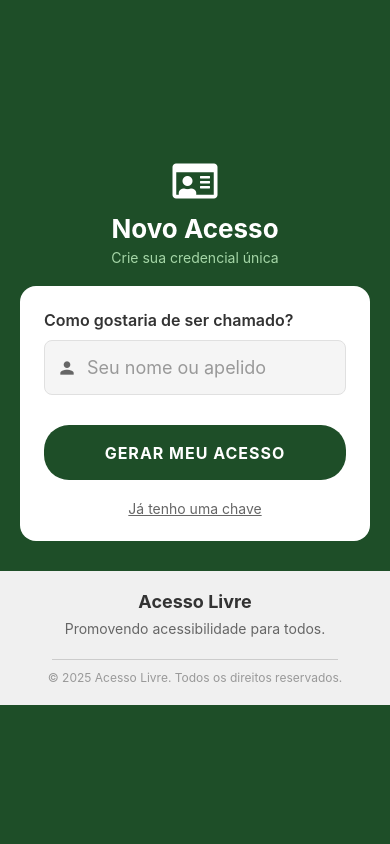
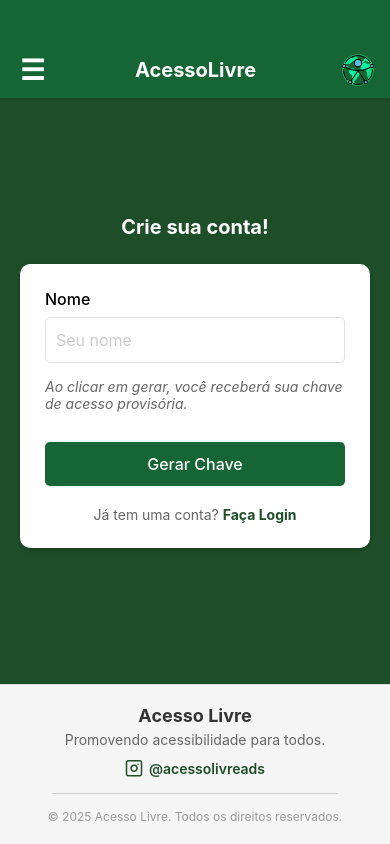
Before and after one commit to Erlanoep13/AcessoLivre-Mobile, a React Native app: screen /Register in a window 390 px wide. Built offline with nearby package versions, Linux system fonts and the light colour scheme.

Commit message:
corrigindo pagina de cadastro e foooter

```diff
--- a/package.json
+++ b/package.json
@@ -19,11 +19,13 @@
     "expo-status-bar": "~3.0.8",
     "express": "^5.1.0",
     "react": "19.1.0",
+    "react-dom": "19.1.0",
     "react-native": "0.81.5",
     "react-native-maps": "1.20.1",
     "react-native-safe-area-context": "~5.6.0",
     "react-native-screens": "~4.16.0",
-    "react-native-svg": "15.12.1"
+    "react-native-svg": "15.12.1",
+    "react-native-web": "^0.21.0"
   },
   "devDependencies": {
     "@types/react": "~19.1.0",
--- a/src/components/Footer.jsx
+++ b/src/components/Footer.jsx
@@ -1,17 +1,26 @@
-// Footer.jsx
-
 import React from 'react';
-import { View, Text, StyleSheet, TouchableOpacity } from 'react-native';
+import { View, Text, StyleSheet, TouchableOpacity, Linking } from 'react-native';
+import { Feather } from '@expo/vector-icons';
 
 export function Footer() {
+
+  const openInstagram = () => {
+    Linking.openURL('https://instagram.com/acessolivreads');
+  };
+
   return (
     <View style={styles.container}>
       <View style={styles.content}>
+
         <Text style={styles.title}>Acesso Livre</Text>
-
         <Text style={styles.text}>
           Promovendo acessibilidade para todos.
         </Text>
+
+        <TouchableOpacity style={styles.simpleLink} onPress={openInstagram}>
+          <Feather name="instagram" size={18} color="#1e4e28" />
+          <Text style={styles.linkText}>@acessolivreads</Text>
+        </TouchableOpacity>
 
         <View style={styles.divider} />
 
@@ -25,10 +34,13 @@ export function Footer() {
 
 const styles = StyleSheet.create({
   container: {
-    backgroundColor: '#f0f0f0',
+    backgroundColor: '#f5f5f5',
     paddingVertical: 20,
     paddingHorizontal: 16,
     width: '100%',
+    marginTop: 20,
+    borderTopWidth: 1,
+    borderTopColor: '#e0e0e0',
   },
   content: {
     alignItems: 'center',
@@ -38,22 +50,36 @@ const styles = StyleSheet.create({
     fontSize: 18,
     fontWeight: 'bold',
     color: '#333',
-    marginBottom: 8,
+    marginBottom: 5,
   },
   text: {
     fontSize: 14,
     color: '#666',
     textAlign: 'center',
-    marginBottom: 12,
+    marginBottom: 10,
   },
+
+  simpleLink: {
+    flexDirection: 'row', // Coloca ícone e texto lado a lado
+    alignItems: 'center',
+    marginBottom: 15,
+    gap: 6, // Espacinho entre o ícone e a letra
+  },
+  linkText: {
+    fontSize: 14,
+    color: '#1e4e28', // Verde da marca
+    fontWeight: '600',
+  },
+
   divider: {
     height: 1,
     backgroundColor: '#ccc',
     width: '80%',
-    marginVertical: 10,
+    marginBottom: 15,
   },
   copyright: {
     fontSize: 12,
     color: '#999',
+    textAlign: 'center',
   },
 });
--- a/src/components/LoginForm.jsx
+++ b/src/components/LoginForm.jsx
@@ -1,15 +1,30 @@
 // LoginForm.jsx
 
 import React, { useState } from 'react';
-import { View, Text, TextInput, TouchableOpacity, StyleSheet } from 'react-native';
+import { View, Text, TextInput, TouchableOpacity, StyleSheet, Alert } from 'react-native';
+
+// 1. IMPORTAR O HOOK DE NAVEGAÇÃO
+import { useNavigation } from '@react-navigation/native';
 
 export function LoginForm() {
+  // 2. ATIVAR A NAVEGAÇÃO
+  const navigation = useNavigation();
+
   const [nome, setNome] = useState('');
   const [chaveAcesso, setChaveAcesso] = useState('');
 
   function handleLogin() {
+    // Validação simples
+    if (!chaveAcesso.trim()) {
+      Alert.alert('Erro', 'Por favor, digite sua chave de acesso.');
+      return;
+    }
+
     console.log('Logando com:', nome, chaveAcesso);
-    // TODO: função de autenticação
+
+    // Se o login der certo, vai para o Mapa
+    // Verifique se o nome da rota no routes.jsx é 'MapPage'
+    navigation.navigate('MapPage');
   }
 
   return (
@@ -23,6 +38,11 @@ export function LoginForm() {
       {/* Card Branco */}
       <View style={styles.card}>
 
+        {/* Nota: Se no cadastro agora pedimos APENAS a chave numérica,
+            talvez não precise pedir o "Nome" aqui no Login, apenas a chave.
+            Mas mantive o campo Nome conforme seu código original.
+        */}
+
         <Text style={styles.label}>Nome</Text>
         <TextInput
           style={styles.input}
@@ -35,8 +55,9 @@ export function LoginForm() {
         <Text style={styles.label}>Chave de acesso</Text>
         <TextInput
           style={styles.input}
-          placeholder="Sua chave"
+          placeholder="Sua chave (apenas números)"
           placeholderTextColor="#ccc"
+          keyboardType="numeric" // Teclado numérico para facilitar
           secureTextEntry={true}
           value={chaveAcesso}
           onChangeText={setChaveAcesso}
@@ -49,7 +70,11 @@ export function LoginForm() {
       </View>
 
       {/* Link Criar Conta */}
-      <TouchableOpacity style={styles.createAccountContainer}>
+      <TouchableOpacity
+        style={styles.createAccountContainer}
+        // 3. AQUI ESTÁ A MÁGICA:
+        onPress={() => navigation.navigate('Register')}
+      >
         <Text style={styles.createAccountText}>Criar conta</Text>
       </TouchableOpacity>
 
--- a/src/pages/User/RegisterPage.jsx
+++ b/src/pages/User/RegisterPage.jsx
@@ -6,95 +6,109 @@ import {
     TouchableOpacity,
     StyleSheet,
     ScrollView,
+    StatusBar,
     Alert
 } from 'react-native';
-import { MaterialIcons, FontAwesome5 } from '@expo/vector-icons';
+import { MaterialIcons } from '@expo/vector-icons';
 import { useNavigation } from '@react-navigation/native';
+
+import { Navbar } from '../../components/Navbar';
 import { Footer } from '../../components/Footer';
 
 export function RegisterPage() {
     const navigation = useNavigation();
+    const [name, setName] = useState('');
+    const [accessKey, setAccessKey] = useState('');
 
-  const [name, setName] = useState('');
-  const [generatedKey, setGeneratedKey] = useState(null); // Estado para guardar a chave gerada
-
-  // Função para Gerar a Chave
-  const handleRegister = () => {
+    const handleGenerateKey = () => {
+        // Validação simples
         if (name.trim() === '') {
-      Alert.alert("Campo Obrigatório", "Por favor, digite seu nome.");
+            Alert.alert("Campo obrigatório", "Por favor, digite seu nome.");
             return;
         }
 
-    // Simulação de geração de chave (No futuro, o Backend fará isso)
-    // Gera algo como: AL-8X2A-9B3C
-    const randomPart = Math.random().toString(36).substring(2, 6).toUpperCase();
-    const randomPart2 = Math.random().toString(36).substring(2, 6).toUpperCase();
-    const newKey = `AL-${randomPart}-${randomPart2}`;
-
-    setGeneratedKey(newKey); // Salva a chave e muda a tela visualmente
+        // --- MUDANÇA AQUI ---
+        // Por enquanto, definimos a chave fixar como "1".
+        // Futuramente, isso virá da resposta do seu backend/banco de dados.
+        setAccessKey("1");
     };
 
-  const handleGoToLogin = () => {
-    navigation.navigate('Login'); // Certifique-se que o nome da rota é 'Login'
+    const handleCopyAndLogin = () => {
+        // Futuramente: Copiar para área de transferência
+        navigation.navigate('Login');
     };
 
     return (
         <View style={styles.container}>
+            {/* StatusBar combinando com o fundo */}
+            <StatusBar backgroundColor="#1e4e28" barStyle="light-content" />
+
+            <Navbar />
+
             <ScrollView contentContainerStyle={styles.scrollContent}>
 
-        <View style={styles.header}>
-          <FontAwesome5 name="id-card" size={40} color="#fff" />
-          <Text style={styles.title}>Novo Acesso</Text>
-          <Text style={styles.subtitle}>Crie sua credencial única</Text>
-        </View>
+                <View style={styles.formArea}>
 
-        {/* --- RENDERIZAÇÃO CONDICIONAL --- */}
+                    {/* Título da Página (Estilo Login) */}
+                    <Text style={styles.pageTitle}>
+                        Crie sua conta!
+                    </Text>
 
-        {!generatedKey ? (
-          // 1. FORMULÁRIO (Mostra se NÃO tiver chave gerada ainda)
-          <View style={styles.formCard}>
-            <Text style={styles.label}>Como gostaria de ser chamado?</Text>
+                    <View style={styles.card}>
 
-            <View style={styles.inputContainer}>
-              <MaterialIcons name="person" size={20} color="#666" style={styles.inputIcon} />
+                        {!accessKey ? (
+                            // --- ESTADO 1: FORMULÁRIO ---
+                            <>
+                                <Text style={styles.label}>Nome</Text>
                                 <TextInput
                                     style={styles.input}
-                placeholder="Seu nome ou apelido"
-                placeholderTextColor="#999"
+                                    placeholder="Seu nome"
+                                    placeholderTextColor="#ccc"
                                     value={name}
                                     onChangeText={setName}
                                 />
+
+                                <Text style={styles.helperText}>
+                                    Ao clicar em gerar, você receberá sua chave de acesso provisória.
+                                </Text>
+
+                                {/* Botão estilo Login (Azul Marinho) */}
+                                <TouchableOpacity style={styles.navyButton} onPress={handleGenerateKey}>
+                                    <Text style={styles.buttonText}>Gerar Chave</Text>
+                                </TouchableOpacity>
+
+                                <TouchableOpacity
+                                    style={styles.linkButton}
+                                    onPress={() => navigation.navigate('Login')}
+                                >
+                                    <Text style={styles.linkText}>
+                                        Já tem uma conta? <Text style={styles.linkBold}>Faça Login</Text>
+                                    </Text>
+                                </TouchableOpacity>
+                            </>
+                        ) : (
+                            // --- ESTADO 2: SUCESSO (MOSTRA A CHAVE "1") ---
+                            <View style={styles.successContainer}>
+                                <MaterialIcons name="check-circle" size={48} color="#1e4e28" />
+                                <Text style={styles.successTitle}>Tudo pronto, {name}!</Text>
+                                <Text style={styles.instructionText}>
+                                    Esta é sua chave de acesso. Você precisará dela para entrar.
+                                </Text>
+
+                                {/* Mostra a chave fixa "1" */}
+                                <View style={styles.keyDisplay}>
+                                    <Text style={styles.keyText}>{accessKey}</Text>
                                 </View>
 
-            <TouchableOpacity style={styles.button} onPress={handleRegister}>
-              <Text style={styles.buttonText}>GERAR MEU ACESSO</Text>
-            </TouchableOpacity>
-
-            <TouchableOpacity style={styles.linkButton} onPress={handleGoToLogin}>
-              <Text style={styles.linkText}>Já tenho uma chave</Text>
-            </TouchableOpacity>
-          </View>
-
-        ) : (
-          // 2. RESULTADO (Mostra se a chave JÁ foi gerada)
-          <View style={styles.resultCard}>
-            <MaterialIcons name="verified" size={50} color="#1e4e28" style={{marginBottom: 10}} />
-            <Text style={styles.successTitle}>Cadastro Realizado!</Text>
-            <Text style={styles.instruction}>
-              Olá, <Text style={{fontWeight:'bold'}}>{name}</Text>! Esta é sua chave de acesso.
-              Anote-a em um lugar seguro, você precisará dela para entrar.
-            </Text>
-
-            {/* A CHAVE EM DESTAQUE */}
-            <View style={styles.keyBox}>
-              <Text style={styles.keyText}>{generatedKey}</Text>
-            </View>
-
-            <TouchableOpacity style={styles.button} onPress={handleGoToLogin}>
-              <Text style={styles.buttonText}>COPIEI, IR PARA LOGIN</Text>
+                                {/* Botão estilo Login (Azul Marinho) */}
+                                <TouchableOpacity style={styles.navyButton} onPress={handleCopyAndLogin}>
+                                    <Text style={styles.buttonText}>Ir para Login</Text>
                                 </TouchableOpacity>
                             </View>
                         )}
+
+                    </View>
+                </View>
 
                 <Footer />
 
@@ -106,129 +120,122 @@ export function RegisterPage() {
 const styles = StyleSheet.create({
     container: {
         flex: 1,
-    backgroundColor: '#1e4e28',
+        backgroundColor: '#1e4e28', // Fundo Verde Escuro
     },
     scrollContent: {
         flexGrow: 1,
+        justifyContent: 'space-between',
+    },
+    formArea: {
+        flex: 1,
         justifyContent: 'center',
-    paddingBottom: 20,
+        alignItems: 'center', // Centraliza o card horizontalmente
+        paddingVertical: 40,
+        paddingHorizontal: 20,
     },
-  header: {
-    alignItems: 'center',
-    marginTop: 40,
-    marginBottom: 20,
-  },
-  title: {
-    fontSize: 26,
+    // Título branco fora do card (igual ao print do login)
+    pageTitle: {
+        fontSize: 20,
         fontWeight: 'bold',
         color: '#fff',
-    marginTop: 10,
+        textAlign: 'center',
+        maxWidth: '80%',
+        marginBottom: 25,
     },
-  subtitle: {
-    fontSize: 14,
-    color: '#a5d6a7',
-    marginTop: 5,
-  },
-  // Estilos do Cartão de Formulário
-  formCard: {
+    card: {
         backgroundColor: '#fff',
-    marginHorizontal: 20,
-    padding: 24,
-    borderRadius: 16,
-    elevation: 8,
-    marginBottom: 30,
-  },
-  // Estilos do Cartão de Resultado (Sucesso)
-  resultCard: {
-    backgroundColor: '#e8f5e9', // Um verde bem clarinho
-    marginHorizontal: 20,
-    padding: 24,
-    borderRadius: 16,
-    elevation: 8,
-    marginBottom: 30,
-    alignItems: 'center',
-    borderWidth: 2,
-    borderColor: '#fff',
+        width: '100%', // Ocupa a largura disponível do formArea
+        borderRadius: 10,
+        padding: 25,
+        elevation: 5,
+        shadowColor: '#000',
+        shadowOffset: { width: 0, height: 2 },
+        shadowOpacity: 0.25,
+        shadowRadius: 3.84,
     },
     label: {
         fontSize: 16,
-    fontWeight: '600',
-    color: '#333',
-    marginBottom: 10,
+        color: '#000',
+        marginBottom: 8,
+        fontWeight: '500',
     },
-  inputContainer: {
-    flexDirection: 'row',
-    alignItems: 'center',
-    backgroundColor: '#f5f5f5',
-    borderRadius: 8,
-    paddingHorizontal: 12,
-    height: 55,
-    marginBottom: 20,
+    input: {
         borderWidth: 1,
         borderColor: '#e0e0e0',
+        borderRadius: 5,
+        paddingHorizontal: 10,
+        paddingVertical: 12,
+        fontSize: 16,
+        marginBottom: 15,
+        color: '#333',
     },
-  inputIcon: {
-    marginRight: 10,
+    helperText: {
+        fontSize: 14,
+        color: '#666',
+        marginBottom: 20,
+        fontStyle: 'italic',
     },
-  input: {
-    flex: 1,
-    color: '#333',
-    fontSize: 18,
-  },
-  button: {
-    backgroundColor: '#1e4e28',
-    height: 55,
-    borderRadius: 25,
-    justifyContent: 'center',
+
+    // --- BOTÃO ESTILO LOGIN (Azul Marinho) ---
+    navyButton: {
+        backgroundColor: '#166534', // Cor do botão da sua imagem de login
+        borderRadius: 5,
+        paddingVertical: 12,
         alignItems: 'center',
         marginTop: 10,
         width: '100%',
-    elevation: 3,
     },
     buttonText: {
         color: '#fff',
-    fontWeight: 'bold',
+        fontWeight: '500',
         fontSize: 16,
-    letterSpacing: 1,
     },
+
+    // --- LINKS ---
     linkButton: {
         marginTop: 20,
         alignItems: 'center',
-    width: '100%',
     },
     linkText: {
         color: '#666',
         fontSize: 14,
-    textDecorationLine: 'underline',
     },
-  // Estilos específicos da área da chave
+    linkBold: {
+        color: '#1e4e28',
+        fontWeight: 'bold',
+    },
+
+    // --- ÁREA DE SUCESSO ---
+    successContainer: {
+        alignItems: 'center',
+        paddingVertical: 10,
+    },
     successTitle: {
-    fontSize: 22,
+        fontSize: 18,
         fontWeight: 'bold',
-    color: '#1e4e28',
-    marginBottom: 10,
+        color: '#333',
+        marginTop: 10,
+        marginBottom: 5,
     },
-  instruction: {
+    instructionText: {
+        fontSize: 14,
+        color: '#666',
         textAlign: 'center',
-    color: '#555',
-    fontSize: 15,
         marginBottom: 20,
-    lineHeight: 22,
     },
-  keyBox: {
-    backgroundColor: '#fff',
+    keyDisplay: {
+        backgroundColor: '#e8f5e9',
         paddingVertical: 15,
-    paddingHorizontal: 30,
+        paddingHorizontal: 40,
         borderRadius: 10,
-    borderWidth: 1,
-    borderColor: '#ccc',
+        borderWidth: 2,
+        borderColor: '#1e4e28',
         borderStyle: 'dashed',
         marginBottom: 25,
     },
     keyText: {
-    fontSize: 24,
+        fontSize: 36,
         fontWeight: 'bold',
-    color: '#333',
-    letterSpacing: 2,
+        color: '#1e4e28',
     }
 });
--- a/src/routes.jsx
+++ b/src/routes.jsx
@@ -16,7 +16,7 @@ const Stack = createNativeStackNavigator();
 export function Routes() {
   return (
     <Stack.Navigator
-      initialRouteName="MapPage" // Define qual tela abre primeiro
+      initialRouteName="Login" // Define qual tela abre primeiro
       screenOptions={{
         headerShown: false // Esconde o cabeçalho padrão feio do Android/iOS
       }}
```
Also changed, not shown: 1 other file (tests, documents, lock files or other folders). Lines whose indentation alone changed are shown as unchanged.
